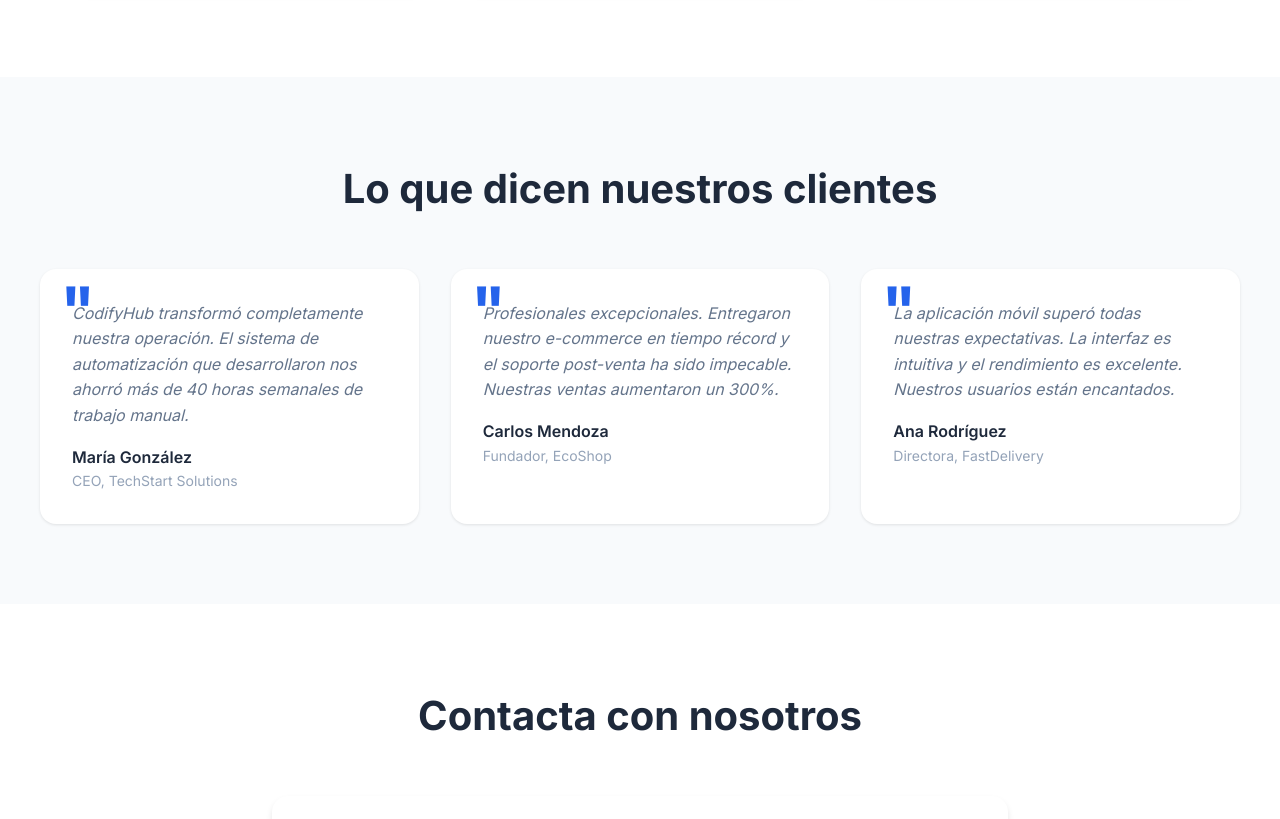
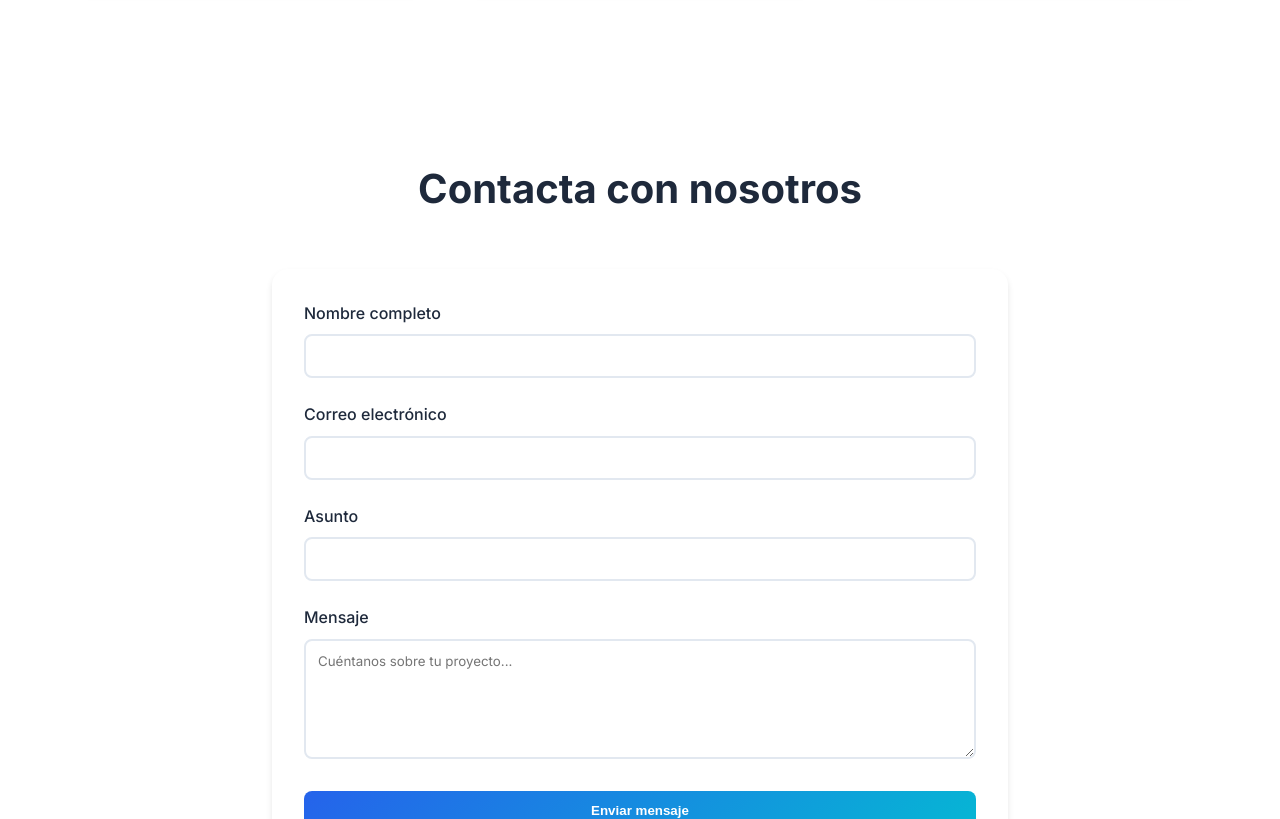
Before and after one commit to jonnathanguaman/codifyhub, a plain HTML site: page index.html in a window 1280 px wide. Shown: the part 1981-2800 px from the top of the page. Drawn offline with Linux system fonts and the light colour scheme.

Commit message:
Update index.html

```diff
--- a/index.html
+++ b/index.html
@@ -572,7 +572,6 @@
             <ul class="nav-links" id="navLinks">
                 <li><a href="#inicio">Inicio</a></li>
                 <li><a href="#portafolio">Portafolio</a></li>
-                <li><a href="#testimonios">Testimonios</a></li>
                 <li><a href="#contacto">Contacto</a></li>
             </ul>
             <button class="menu-toggle" id="menuToggle">☰</button>
@@ -671,31 +670,6 @@
             </div>
         </section>
 
-        <section class="testimonials" id="testimonios">
-            <div class="testimonials-container">
-                <h2 class="section-title">Lo que dicen nuestros clientes</h2>
-                <div class="testimonials-grid">
-                    <article class="testimonial-card">
-                        <p class="testimonial-text">CodifyHub transformó completamente nuestra operación. El sistema de automatización que desarrollaron nos ahorró más de 40 horas semanales de trabajo manual.</p>
-                        <div class="testimonial-author">María González</div>
-                        <div class="testimonial-company">CEO, TechStart Solutions</div>
-                    </article>
-
-                    <article class="testimonial-card">
-                        <p class="testimonial-text">Profesionales excepcionales. Entregaron nuestro e-commerce en tiempo récord y el soporte post-venta ha sido impecable. Nuestras ventas aumentaron un 300%.</p>
-                        <div class="testimonial-author">Carlos Mendoza</div>
-                        <div class="testimonial-company">Fundador, EcoShop</div>
-                    </article>
-
-                    <article class="testimonial-card">
-                        <p class="testimonial-text">La aplicación móvil superó todas nuestras expectativas. La interfaz es intuitiva y el rendimiento es excelente. Nuestros usuarios están encantados.</p>
-                        <div class="testimonial-author">Ana Rodríguez</div>
-                        <div class="testimonial-company">Directora, FastDelivery</div>
-                    </article>
-                </div>
-            </div>
-        </section>
-
         <section class="contact" id="contacto">
             <h2 class="section-title">Contacta con nosotros</h2>
             <form class="contact-form" id="contactForm">
@@ -743,7 +717,7 @@
         </div>
     </footer>
 
-    <a href="https://wa.me/1234567890?text=Hola,%20me%20interesa%20conocer%20más%20sobre%20los%20servicios%20de%20CodifyHub" class="whatsapp-button" target="_blank" rel="noopener noreferrer" aria-label="Contactar por WhatsApp">
+    <a href="https://wa.me/0992978704?text=Hola,%20me%20interesa%20conocer%20más%20sobre%20los%20servicios%20de%20CodifyHub" class="whatsapp-button" target="_blank" rel="noopener noreferrer" aria-label="Contactar por WhatsApp">
         <svg width="24" height="24" viewBox="0 0 24 24" fill="currentColor">
             <path d="M17.472 14.382c-.297-.149-1.758-.867-2.03-.967-.273-.099-.471-.148-.67.15-.197.297-.767.966-.94 1.164-.173.199-.347.223-.644.075-.297-.15-1.255-.463-2.39-1.475-.883-.788-1.48-1.761-1.653-2.059-.173-.297-.018-.458.13-.606.134-.133.298-.347.446-.52.149-.174.198-.298.298-.497.099-.198.05-.371-.025-.52-.075-.149-.669-1.612-.916-2.207-.242-.579-.487-.5-.669-.51-.173-.008-.371-.01-.57-.01-.198 0-.52.074-.792.372-.272.297-1.04 1.016-1.04 2.479 0 1.462 1.065 2.875 1.213 3.074.149.198 2.096 3.2 5.077 4.487.709.306 1.262.489 1.694.625.712.227 1.36.195 1.871.118.571-.085 1.758-.719 2.006-1.413.248-.694.248-1.289.173-1.413-.074-.124-.272-.198-.57-.347m-5.421 7.403h-.004a9.87 9.87 0 01-5.031-1.378l-.361-.214-3.741.982.998-3.648-.235-.374a9.86 9.86 0 01-1.51-5.26c.001-5.45 4.436-9.884 9.888-9.884 2.64 0 5.122 1.03 6.988 2.898a9.825 9.825 0 012.893 6.994c-.003 5.45-4.437 9.884-9.885 9.884m8.413-18.297A11.815 11.815 0 0012.05 0C5.495 0 .16 5.335.157 11.892c0 2.096.547 4.142 1.588 5.945L.057 24l6.305-1.654a11.882 11.882 0 005.683 1.448h.005c6.554 0 11.890-5.335 11.893-11.893A11.821 11.821 0 0020.465 3.488"/>
         </svg>
```
